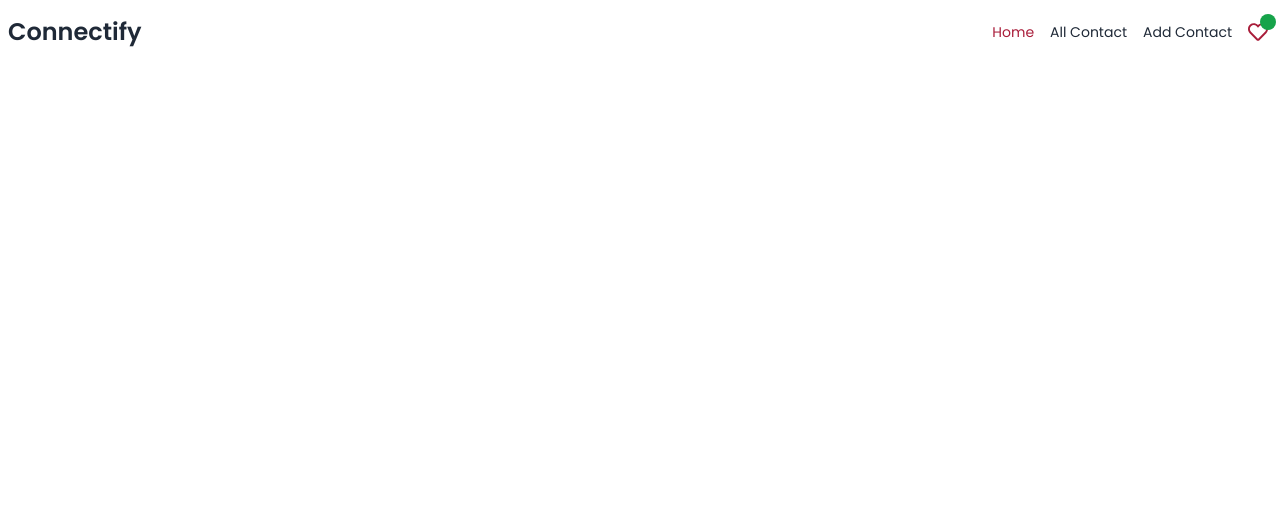
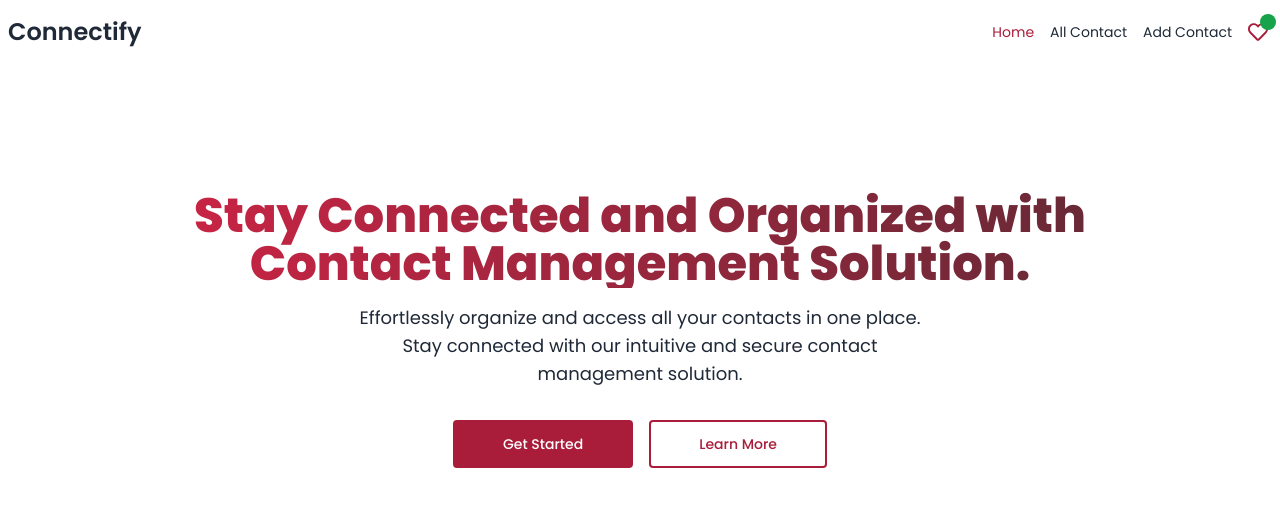
Before and after one commit to hellomaruf/Connectify, a React (Vite) app: page / in a window 1280 px wide. Shown: the top 506 px of the page. Built offline with nearby package versions, Linux system fonts and the light colour scheme; no server answers.

Commit message:
Added hero section

```diff
--- /dev/null
+++ b/src/Components/Hero.jsx
@@ -0,0 +1,40 @@
+function Hero() {
+  return (
+    <div>
+      <section className=" text-gray-800">
+        <div className="mx-auto max-w-screen-xl px-4 py-32 lg:flex  lg:items-center">
+          <div className="mx-auto max-w-4xl text-center">
+            <h1 className="bg-gradient-to-r from-[#c72444]  to-[#692936] bg-clip-text text-3xl font-extrabold text-transparent sm:text-5xl">
+              Stay Connected and Organized with
+              <span className="sm:block"> Contact Management Solution. </span>
+            </h1>
+
+            <p className="mx-auto mt-4 text-lg max-w-xl">
+              Effortlessly organize and access all your contacts in one place.
+              Stay connected with our intuitive and secure contact management
+              solution.
+            </p>
+
+            <div className="mt-8 flex flex-wrap justify-center gap-4">
+              <a
+                className="block w-full rounded border-2 border-[#A91D3A] bg-[#A91D3A] px-12 py-3 text-sm font-medium text-white hover:bg-transparent hover:text-[#A91D3A] focus:outline-none focus:ring active:text-opacity-75 sm:w-auto"
+                href="#"
+              >
+                Get Started
+              </a>
+
+              <a
+                className="block w-full rounded border-2 border-[#A91D3A] px-12 py-3 text-sm font-medium text-[#A91D3A] hover:text-white hover:bg-[#A91D3A] focus:outline-none focus:ring active:bg-blue-500 sm:w-auto"
+                href="#"
+              >
+                Learn More
+              </a>
+            </div>
+          </div>
+        </div>
+      </section>
+    </div>
+  );
+}
+
+export default Hero;
--- /dev/null
+++ b/src/Pages/Home.jsx
@@ -0,0 +1,11 @@
+import Hero from "../Components/Hero";
+
+function Home() {
+  return (
+    <div>
+      <Hero />
+    </div>
+  );
+}
+
+export default Home;
--- a/src/Routers/Router.jsx
+++ b/src/Routers/Router.jsx
@@ -2,11 +2,16 @@ import { createBrowserRouter } from "react-router-dom";
 import MainLayout from "../Layouts/MainLayout";
 import AddContact from "../Pages/AddContact";
 import AllContacts from "../Pages/AllContacts";
+import Home from "../Pages/Home";
 export const router = createBrowserRouter([
   {
     path: "/",
     element: <MainLayout />,
     children: [
+      {
+        path: "/",
+        element: <Home />,
+      },
       {
         path: "/add-contact",
         element: <AddContact />,
```
